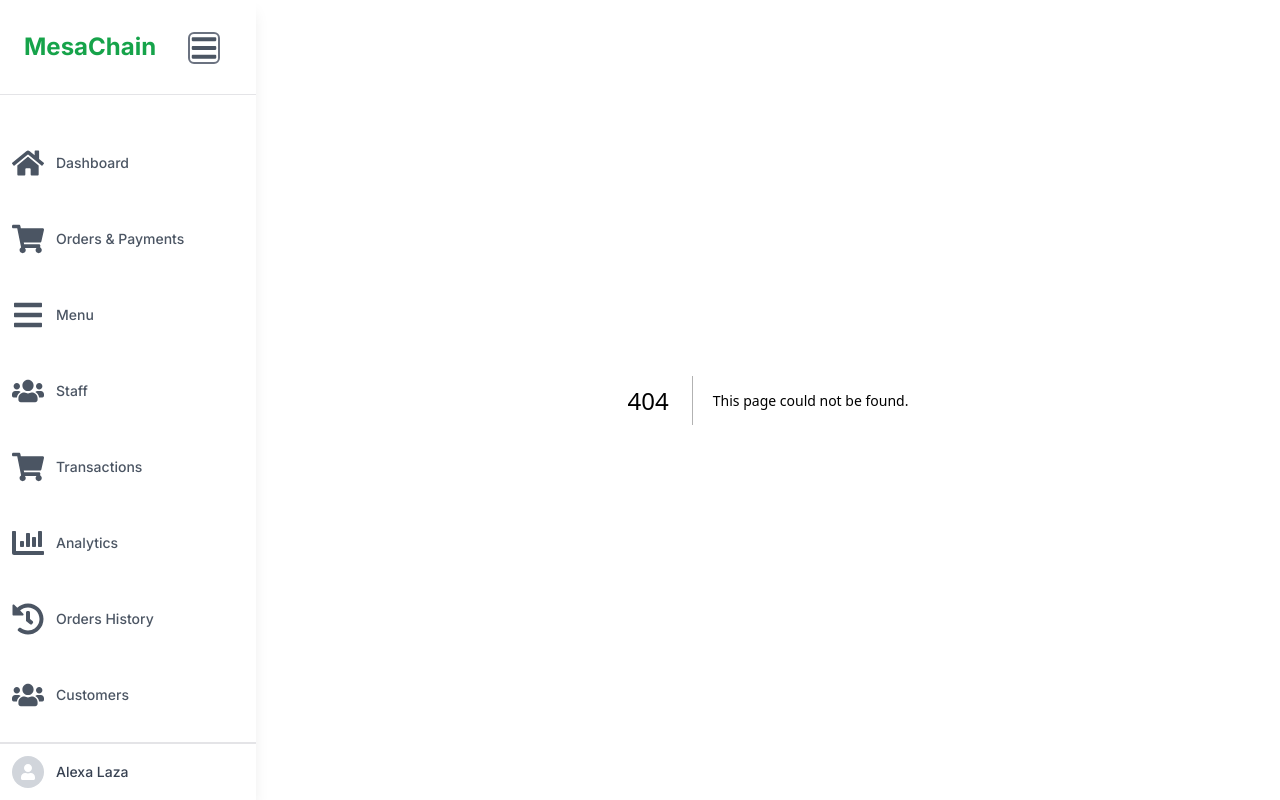
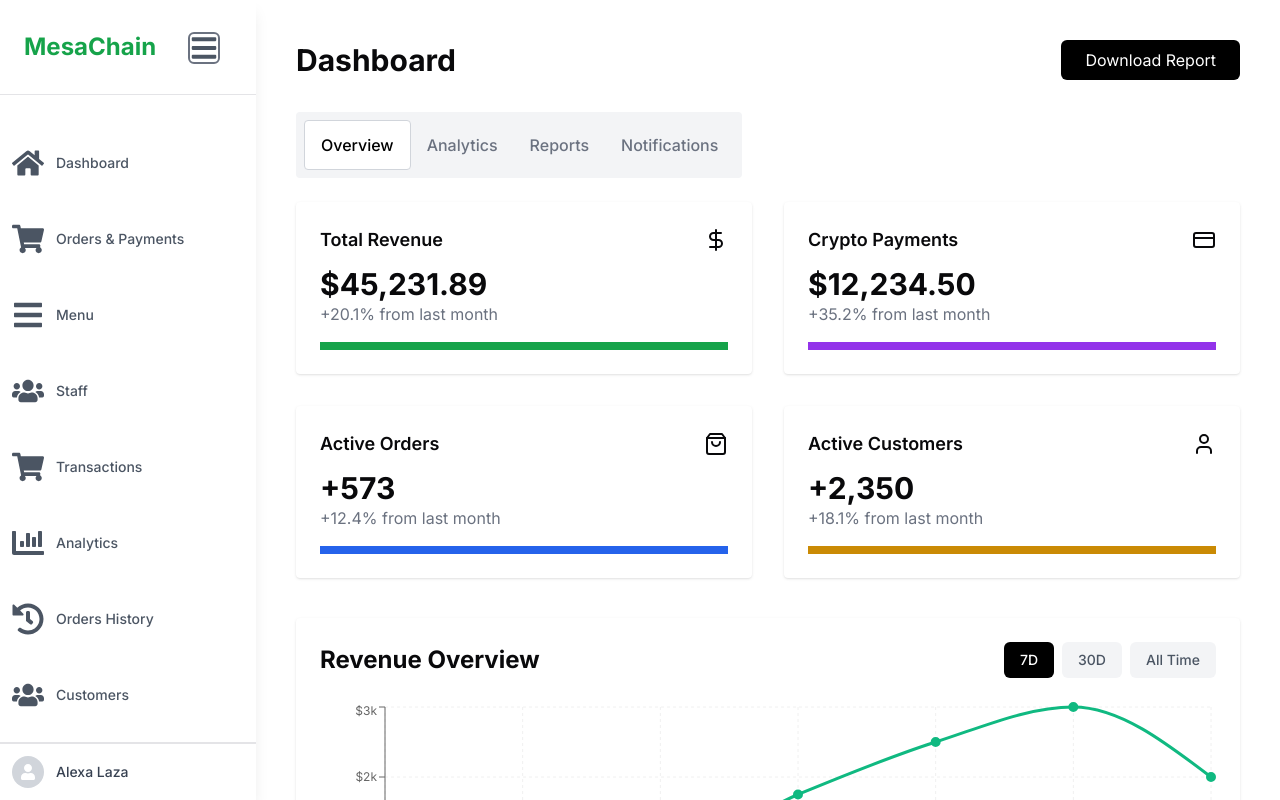
Before and after one commit to laryhills/MesaChain, a Next.js app in the folder MesaChain-FE/: page /dashboard in a window 1280 px wide. Before the commit this address had no page. Shown: the top 800 px of the page. Built offline with nearby package versions, Linux system fonts and the light colour scheme.

Commit message:
feat: add dashboard page route

```diff
--- /dev/null
+++ b/MesaChain-FE/app/dashboard/page.tsx
@@ -0,0 +1,5 @@
+import Dashboard from '../../components/Dashboard/Dashboard';
+
+export default function DashboardPage() {
+  return <Dashboard />;
+}
```
